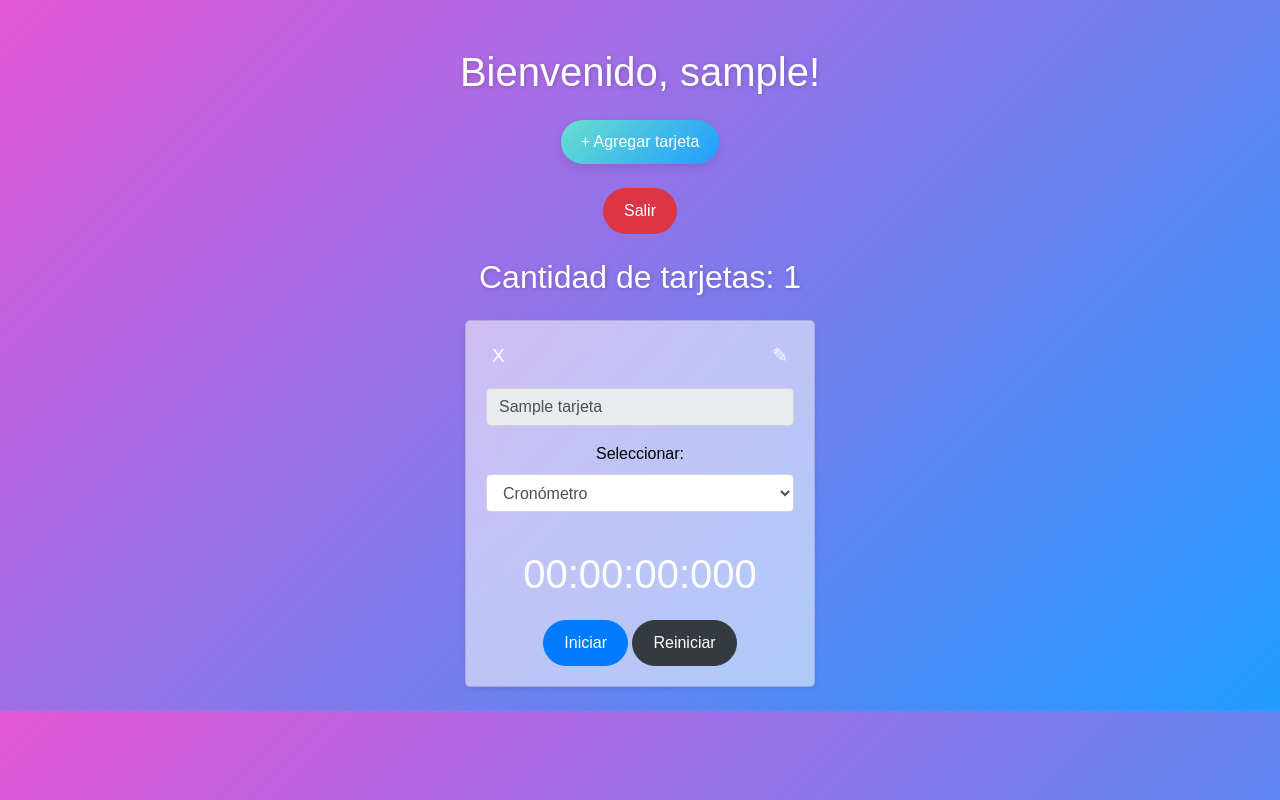
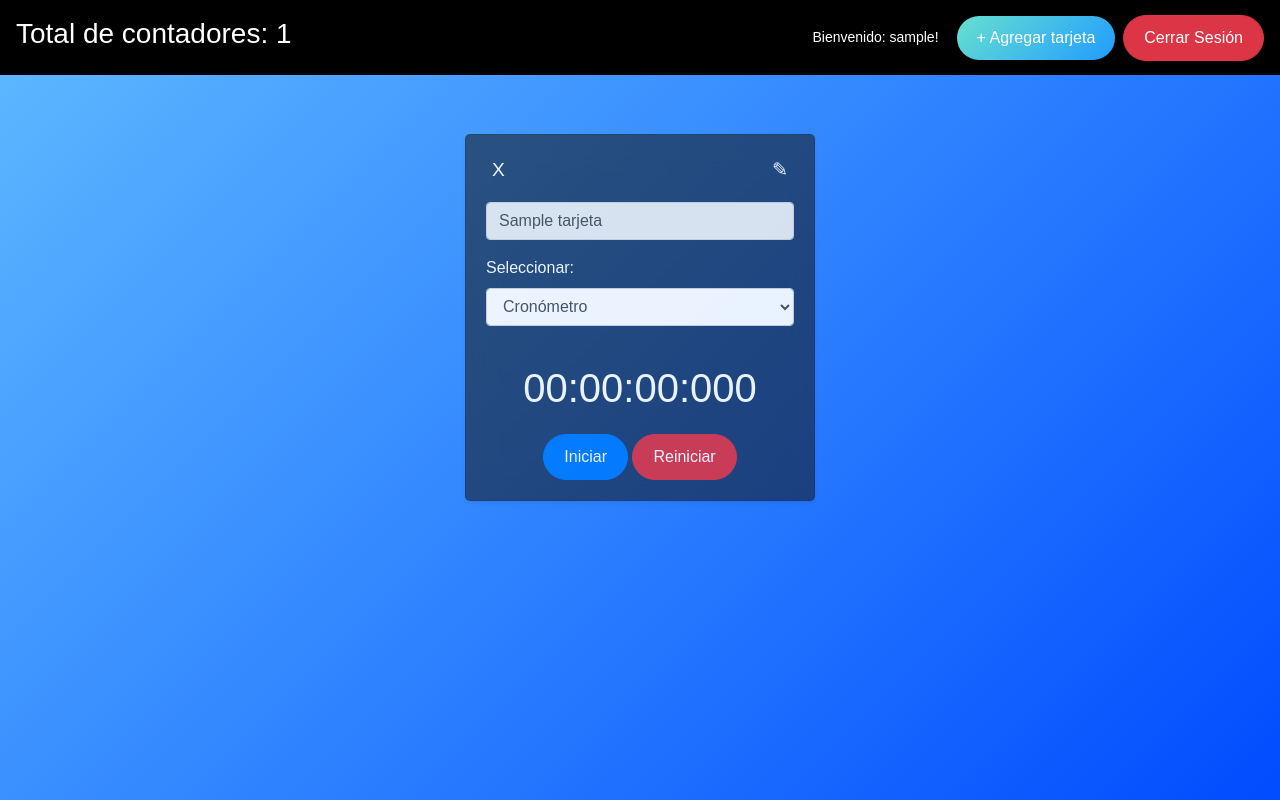
Before and after one commit to AbrahamIchaj/Timer, a CodeIgniter app: the page made by application/views/mostrar_tarjetas.php in a window 1280 px wide. Run offline with CodeIgniter, Linux system fonts and the light colour scheme; the template is opened without the code that fills it: most values are stand-ins (such as "Sample title", 1, 10 or a date in 2020).

Commit message:
Se modifico el diseño de los formularios

```diff
--- a/application/views/mostrar_tarjetas.php
+++ b/application/views/mostrar_tarjetas.php
@@ -11,20 +11,35 @@
     <!-- jQuery -->
     <script type="text/javascript" src="<?php echo base_url('styles/jquery-3.3.1.min.js'); ?>"></script>
 
+
 </head>
-<body class="container-fluid text-center mt-5">
+<nav class="navbar navbar-expand-lg navbar-dark">
+
+<h3>Total de contadores: <span id="cantidad-tarjetas"><?php echo count($tarjetas); ?></span></h3>
+    <button class="navbar-toggler" type="button" data-toggle="collapse" data-target="#navbarNav" aria-controls="navbarNav" aria-expanded="false" aria-label="Toggle navigation">
+      <span class="navbar-toggler-icon"></span>
+    </button>
+
+    <div class="collapse navbar-collapse" id="navbarNav">
+      <!-- Menú de navegación -->
+      <ul class="navbar-nav">
+
+      </ul>
+
+      <!-- Sección derecha con botones y usuario -->
+      <div class="d-flex align-items-center">
+        <span class="user-section ">Bienvenido: <?php echo $username; ?>!</span>
+        <button class="btn add-button mx-2" id="add-button">+ Agregar tarjeta</button>
+        <button class="btn btn-danger" id="exit-button">Cerrar Sesión</button>
+      </div>
+    </div>
+  </nav>
+
+
+<!-- MENU -->
+
+<body>
     <div class="container">
-        <h1 class="mb-4">Bienvenido, <?php echo $username; ?>!</h1>
-
-        <div class="text-center mb-4">
-            <button class="btn add-button" id="add-button">+ Agregar tarjeta</button>
-        </div>
-
-        <div class="text-center mb-4">
-            <button class="btn btn-danger" id="exit-button">Salir</button>
-        </div>
-
-        <h2>Cantidad de tarjetas: <span id="cantidad-tarjetas"><?php echo count($tarjetas); ?></span></h2>
 
         <div class="row justify-content-center mt-4" id="cards-container">
 
@@ -40,7 +55,7 @@
                     <input type="text" class="form-control mb-3 tarjeta-nombre" name="tarjetas[<?php echo $index; ?>][nombre]" value="<?php echo $tarjeta['nombre']; ?>" disabled />
 
                     <div class="form-group">
-                        <label for="tipo" style="color: black;">Seleccionar:</label>
+                        <label for="tipo" style="color: white">Seleccionar:</label>
                         <select name="tarjetas[<?php echo $index; ?>][tipo]" class="form-control tipo-select">
                             <option value="cronometro" <?php echo $tarjeta['tipo'] == 'cronometro' ? 'selected' : ''; ?>>Cronómetro</option>
                             <option value="temporizador" <?php echo $tarjeta['tipo'] == 'temporizador' ? 'selected' : ''; ?>>Temporizador</option>
@@ -59,7 +74,7 @@
 
                     <div class="text-center mt-3">
                         <button class="btn btn-primary start-btn" data-index="<?php echo $index; ?>">Iniciar</button>
-                        <button class="btn btn-dark reset-btn" data-index="<?php echo $index; ?>">Reiniciar</button>
+                        <button class="btn btn-danger reset-btn" data-index="<?php echo $index; ?>">Reiniciar</button>
                     </div>
                 </div>
             </div>
@@ -270,9 +285,9 @@
                         <button class="delete-button" title="Eliminar tarjeta">X</button>
                         <button class="edit-button" title="Editar tarjeta">✎</button>
                     </div>
-                    <input type="text" class="form-control mb-3 tarjeta-nombre" name="tarjetas[${index}][nombre]" value="${nombre}" />
+                    <input type="text" class="form-control mb-3 tarjeta-nombre" name="tarjetas[${index}][nombre]" value="${nombre}" disabled/>
                     <div class="form-group">
-                        <label for="tipo" style="color: black;">Seleccionar:</label>
+                        <label for="tipo" style="color: white">Seleccionar:</label>
                         <select name="tarjetas[${index}][tipo]" class="form-control tipo-select">
                             <option value="cronometro" ${tipo === 'cronometro' ? 'selected' : ''}>Cronómetro</option>
                             <option value="temporizador" ${tipo === 'temporizador' ? 'selected' : ''}>Temporizador</option>
@@ -287,7 +302,7 @@
                         <p class="time-display" id="display-${index}">00:00:00:000</p>
                         <div class="text-center mt-3">
                                  <button class="btn btn-primary start-btn" data-index="${index}">Iniciar</button>
-                                <button class="btn btn-dark reset-btn" data-index="${index}">Reiniciar</button>
+                                <button class="btn btn-danger reset-btn" data-index="${index}">Reiniciar</button>
                         </div>
                     </div>
                 </div>
--- a/application/views/timer_view.php
+++ b/application/views/timer_view.php
@@ -403,10 +403,6 @@ let timers = {};         // Guardar intervalos activos
         </script>
 
 
-
-
-
-
 <!-- ESTA FUNCIONA AL RECARGAR GUARDA LAS TARJETAS NUEVAS -->
 
 <!DOCTYPE html>
@@ -470,7 +466,7 @@ let timers = {};         // Guardar intervalos activos
 
                     <div class="text-center mt-3">
                         <button class="btn btn-primary start-btn" data-index="<?php echo $index; ?>">Iniciar</button>
-                        <button class="btn btn-dark reset-btn" data-index="<?php echo $index; ?>">Reiniciar</button>
+                        <button class="btn btn-danger reset-btn" data-index="<?php echo $index; ?>">Reiniciar</button>
                     </div>
                 </div>
             </div>
--- a/styles/styles.css
+++ b/styles/styles.css
@@ -1,27 +1,29 @@
 
 body {
-    background: linear-gradient(135deg, #e456d8 0%, #209cff 100%);
+    background: linear-gradient(135deg, #60baff 0%, #004cff 100%);
     font-family: 'Poppins', sans-serif;
+    min-height: 100vh;
 
-}
-
-h1, h2 {
+h1, h2, h3 {
     color: #ffffff;
     text-shadow: 1px 1px 4px rgba(0, 0, 0, 0.2);
 }
 
 .card {
-    background-color: rgba(255, 255, 255, 0.541);
-    border-radius: 5px;
-    padding: 20px;
-    box-shadow: 0px 4px 15px rgba(0, 0, 0, 0.979);
-    backdrop-filter: blur(15px);
-
+  margin-top: 10%;
+  background: rgba(20, 20, 20, 0.6);
+  border-radius: 5px;
+  padding: 20px;
+  box-shadow: 0px 4px 15px rgba(255, 255, 255, 0.979);
+  backdrop-filter: blur(15px);
+  -webkit-backdrop-filter: blur(15px);
+  opacity: 0.9;
 }
 
 .time-display {
     font-size: 2.5rem;
     color: #ffffff;
+    text-align: center;
 }
 
 input, select {
@@ -51,11 +53,9 @@ input:focus, select:focus {
     color: #fff;
     box-shadow: 0 4px 10px rgba(0, 0, 0, 0.1);
     transition: background 0.3s ease;
+    margin-right: 10px;
 }
 
-.add-button:hover {
-    background: linear-gradient(135deg, #209cff 0%, #68e0cf 100%);
-}
 
 .delete-button, .edit-button {
     background: transparent;
@@ -66,10 +66,45 @@ input:focus, select:focus {
 }
 
 .delete-button:hover, .edit-button:hover {
-    color: #1768ff;
+    color: #f73881;
 }
 
 .input-w{
     width: 95px;
     font-display: 2px;
 }
+
+.navbar {
+    background-color: #000000;
+    height: 75px;
+
+  }
+  .navbar-nav .nav-link {
+    color: #ffffff;
+    font-size: 18px;
+
+  }
+  .navbar-nav .nav-link:hover {
+    color: #9e76ff;
+  }
+  .dropdown-menu {
+    background-color: #333;
+  }
+  .dropdown-menu .dropdown-item {
+    color: #fff;
+  }
+  .dropdown-menu .dropdown-item:hover {
+    background-color: #4a4a6a;
+  }
+  .navbar-brand img {
+    width: 40px;
+  }
+
+  .navbar-collapse {
+    justify-content: space-between;
+  }
+  .user-section {
+    color: white;
+    font-size: 14px;
+    padding-right: 10px;
+  }
```
Also changed, not shown: application/views/cronometro_form.php (+2 -86 lines), styles/style_form.css (added, +74 -0 lines), images/logo.ico (added), images/logo.png (added).
